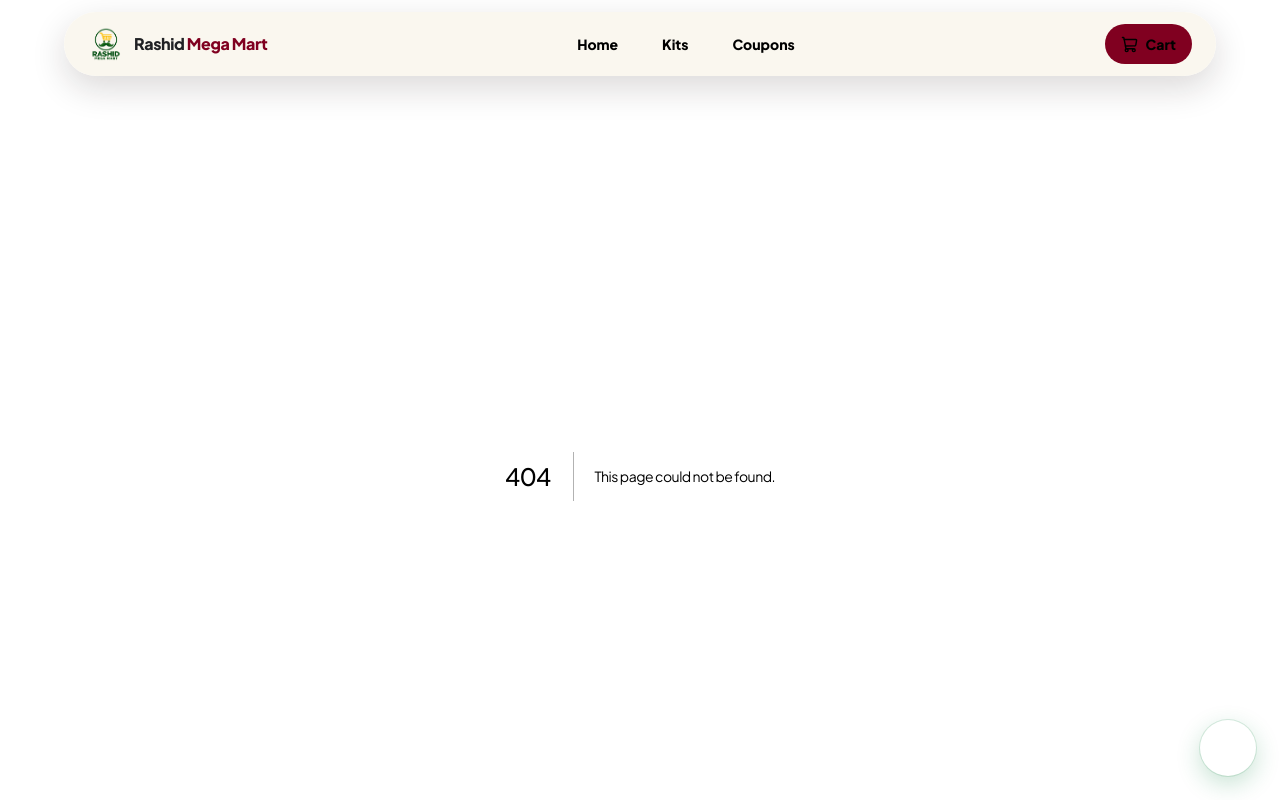
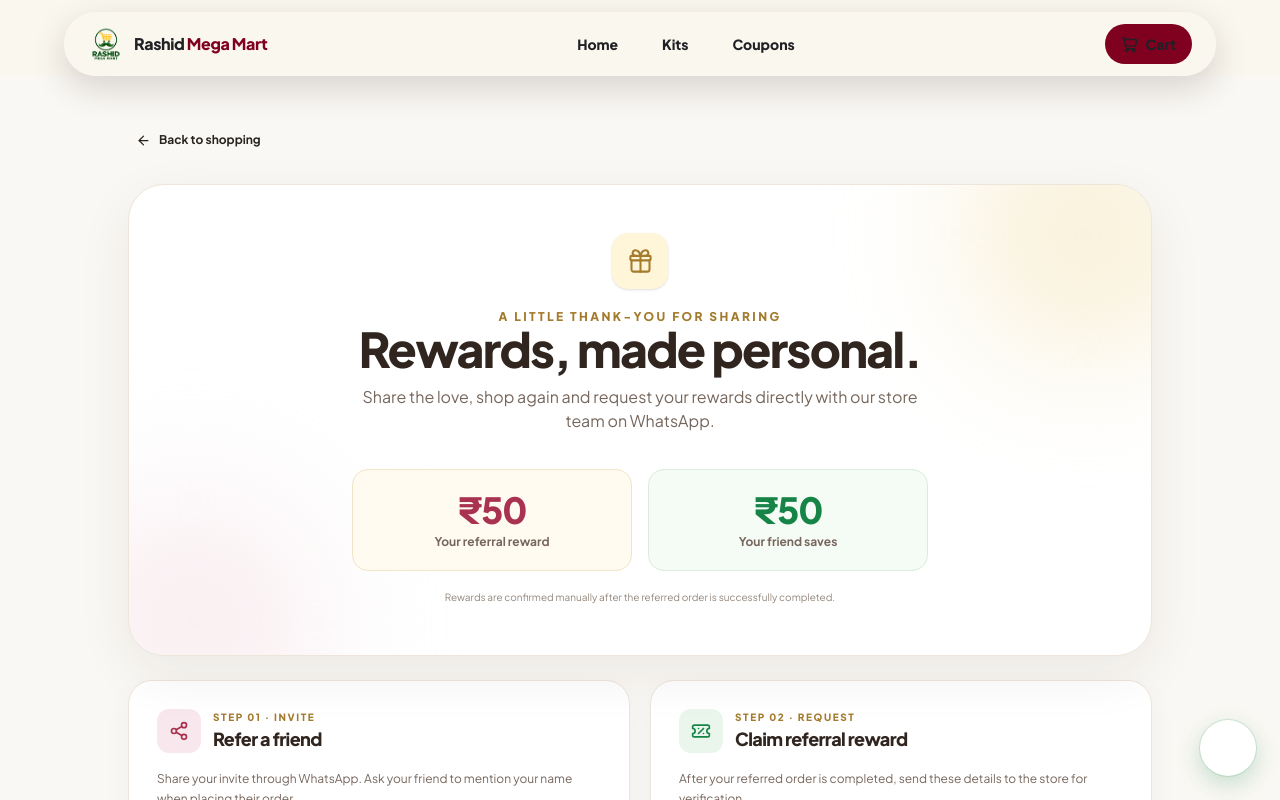
Before and after one commit to NoorTechnologies/rashidmegamartv0.1, a Next.js app: page /rewards in a window 1280 px wide. Before the commit this address had no page. Shown: the top 800 px of the page. Built offline with nearby package versions, Linux system fonts and the light colour scheme.

Commit message:
Add Rewards & Referral page to latest storefront

```diff
--- /dev/null
+++ b/src/app/rewards/page.tsx
@@ -0,0 +1,12 @@
+import type { Metadata } from "next";
+import RewardsExperience from "@/components/RewardsExperience";
+
+export const metadata: Metadata = {
+  title: "Rewards & Referral",
+  description:
+    "Refer friends and request your Rashid Mega Mart rewards directly through WhatsApp.",
+};
+
+export default function RewardsPage() {
+  return <RewardsExperience />;
+}
```
